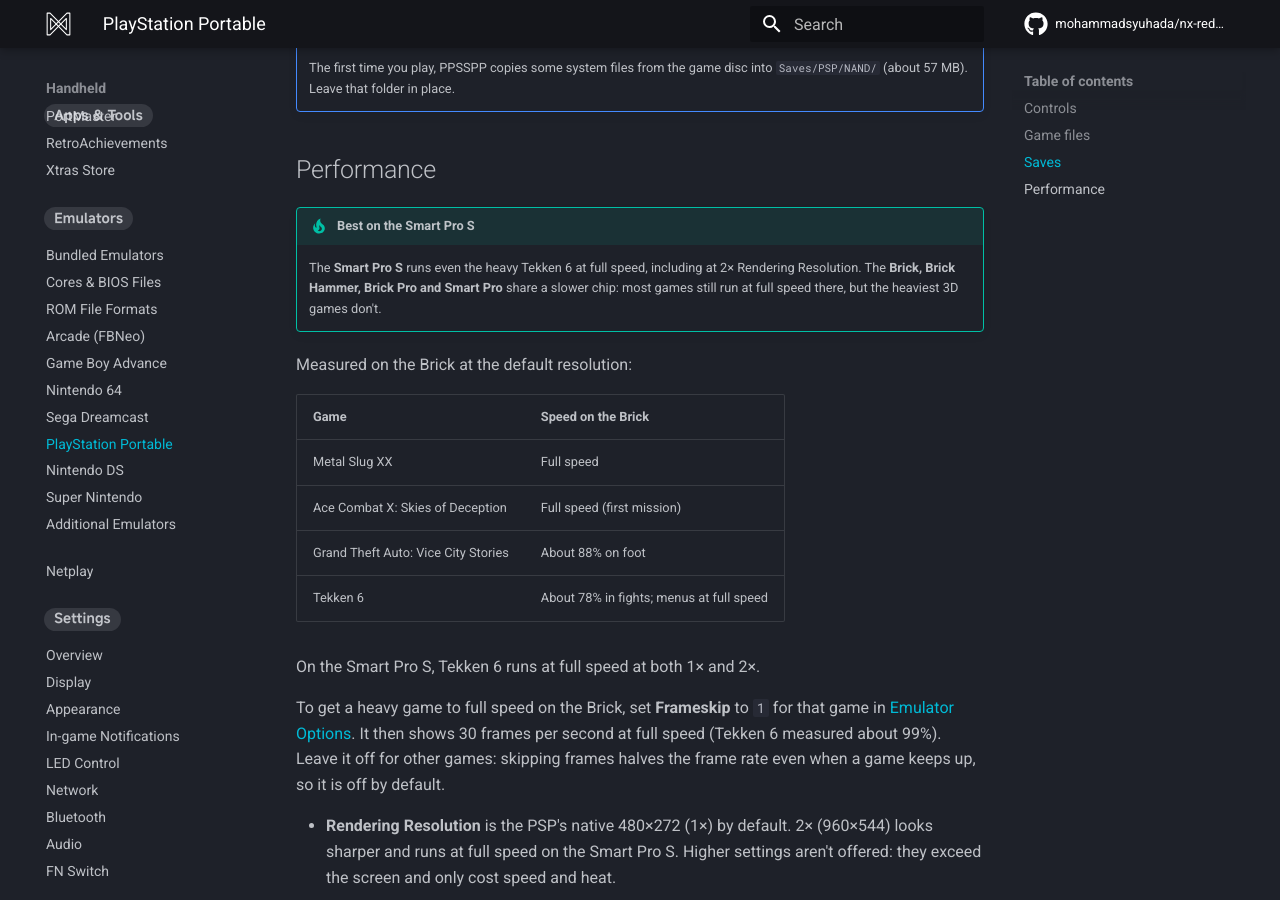
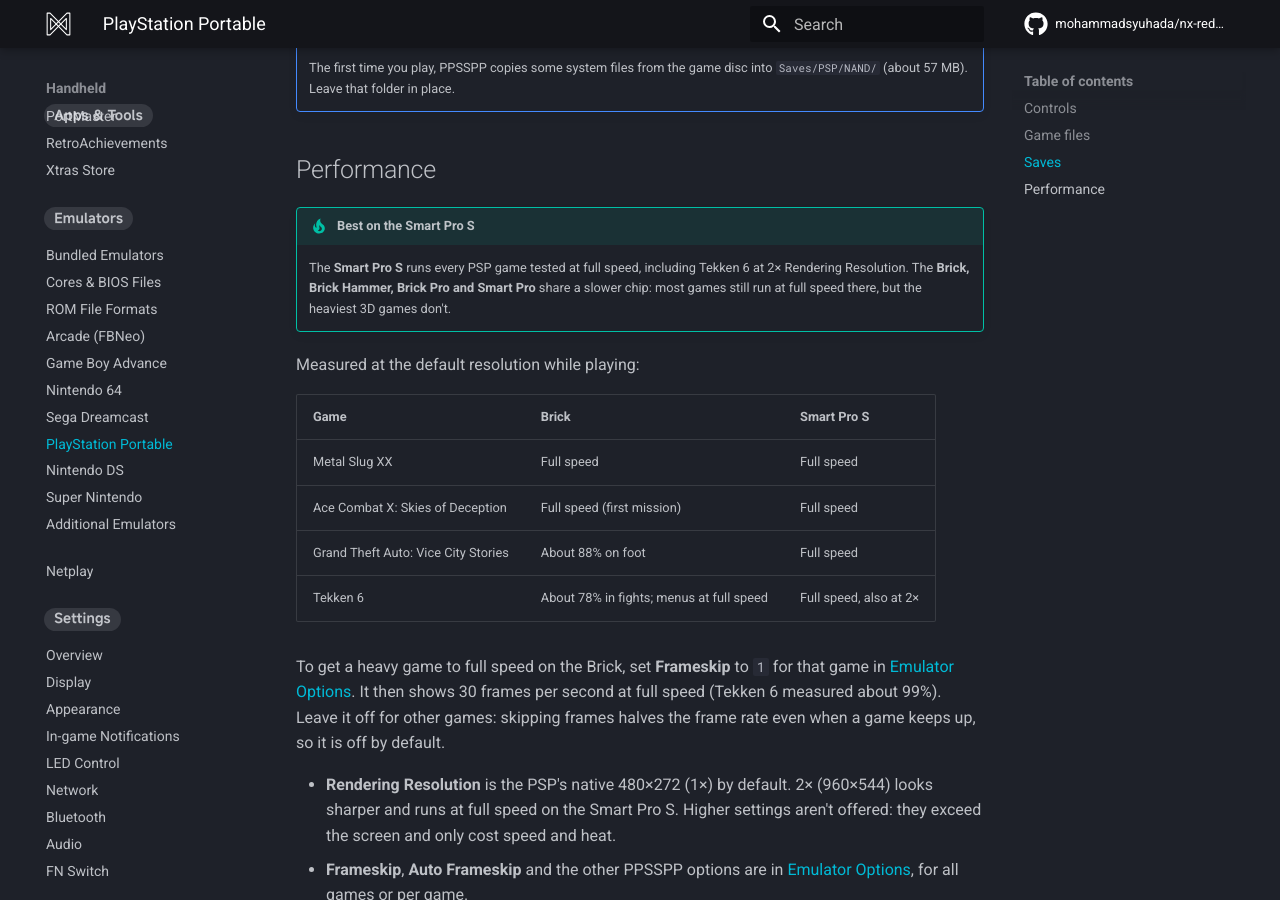
Before and after one commit to mohammadsyuhada/nx-redux-docs, an MkDocs documentation site: the page built from docs/handheld/emulators/psp.md, in a window 1280 px wide and 900 px high, scrolled down 1843 px. Built offline with MkDocs 1.6.1 and Material for MkDocs 9.7.7, drawn with Linux system fonts in a browser that asks for light colours; comment, search, counter and statistics services are not loaded.

Commit message:
docs(psp): add the Smart Pro S results to the PSP performance table

```diff
--- a/docs/handheld/emulators/psp.md
+++ b/docs/handheld/emulators/psp.md
@@ -70,21 +70,19 @@
 ## Performance
 
 !!! tip "Best on the Smart Pro S"
-    The **Smart Pro S** runs even the heavy Tekken 6 at full speed, including
-    at 2× Rendering Resolution. The **Brick, Brick Hammer, Brick Pro and Smart
+    The **Smart Pro S** runs every PSP game tested at full speed, including
+    Tekken 6 at 2× Rendering Resolution. The **Brick, Brick Hammer, Brick Pro and Smart
     Pro** share a slower chip: most games still run at full speed there, but
     the heaviest 3D games don't.
 
-Measured on the Brick at the default resolution:
+Measured at the default resolution while playing:
 
-| Game | Speed on the Brick |
-| --- | --- |
-| Metal Slug XX | Full speed |
-| Ace Combat X: Skies of Deception | Full speed (first mission) |
-| Grand Theft Auto: Vice City Stories | About 88% on foot |
-| Tekken 6 | About 78% in fights; menus at full speed |
-
-On the Smart Pro S, Tekken 6 runs at full speed at both 1× and 2×.
+| Game | Brick | Smart Pro S |
+| --- | --- | --- |
+| Metal Slug XX | Full speed | Full speed |
+| Ace Combat X: Skies of Deception | Full speed (first mission) | Full speed |
+| Grand Theft Auto: Vice City Stories | About 88% on foot | Full speed |
+| Tekken 6 | About 78% in fights; menus at full speed | Full speed, also at 2× |
 
 To get a heavy game to full speed on the Brick, set **Frameskip** to `1` for
 that game in [Emulator Options](../guide/emulator-options.md). It then shows
```
Also changed, not shown: docs/handheld/emulators/index.md (+1 -1 lines).
